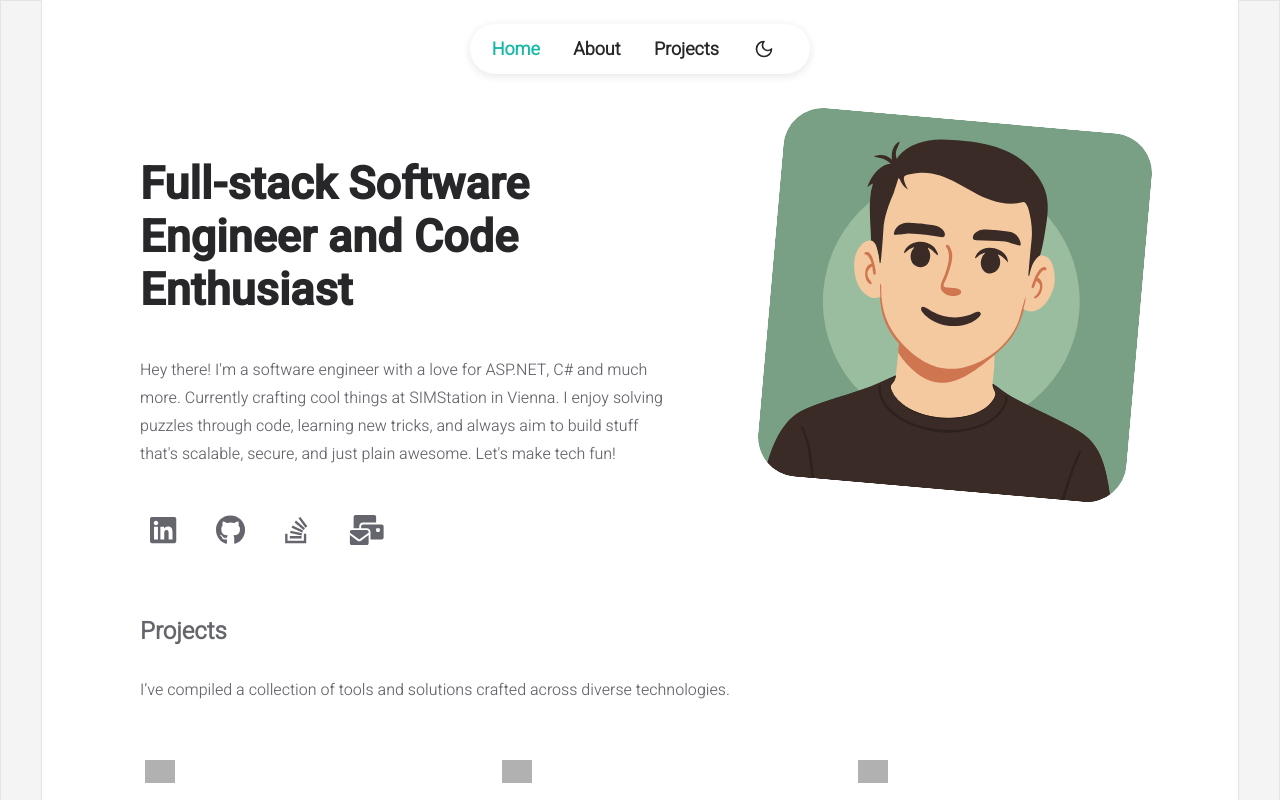
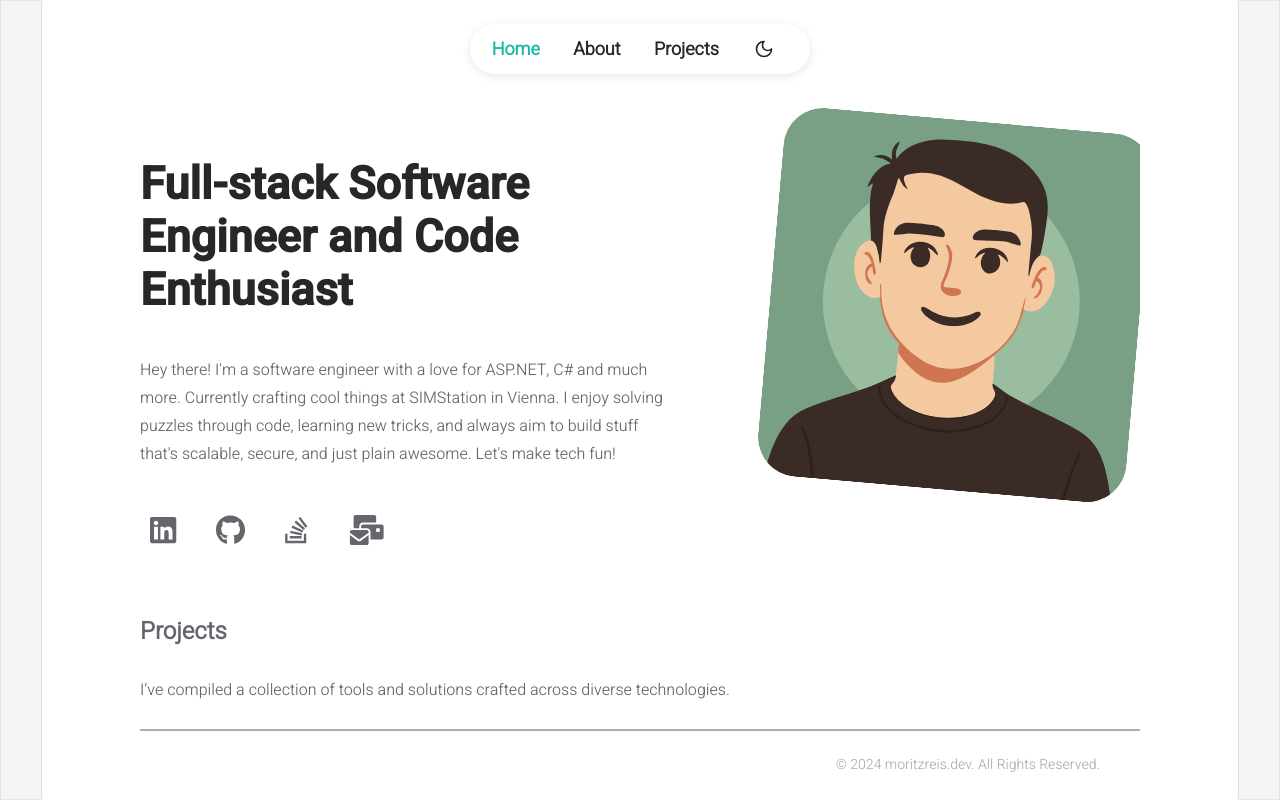
Before and after one commit to clFaster/portfolio, a React (Vite) app: page / in a window 1280 px wide. Shown: the top 800 px of the page. Built offline with nearby package versions, Linux system fonts and the light colour scheme; grey boxes are pictures that could not be loaded.

Commit message:
feat: implement page transition animations with framer-motion

```diff
--- a/src/App.tsx
+++ b/src/App.tsx
@@ -5,6 +5,7 @@ import Projects from "./pages/Projects.tsx";
 import NotFound from "./pages/NotFound.tsx";
 import { MainLayout } from "./MainLayout.tsx";
 import { ThemeProvider } from "./context/ThemeContext.tsx";
+import { AnimationProvider } from "./context/AnimationContext.tsx";
 
 const router = createBrowserRouter([
   {
@@ -34,7 +35,9 @@ const router = createBrowserRouter([
 export const App = () => {
   return (
     <ThemeProvider>
-      <RouterProvider router={router} />
+      <AnimationProvider>
+        <RouterProvider router={router} />
+      </AnimationProvider>
     </ThemeProvider>
   );
 };
--- a/src/MainLayout.tsx
+++ b/src/MainLayout.tsx
@@ -1,16 +1,24 @@
 import {ContentWrapper, PageContainer, PageContent, PageFooter} from "./components/styled/PageStyled.ts";
 import Navigations from "./components/common/Navigations.tsx";
-import {Outlet} from "react-router-dom";
+import {Outlet, useLocation} from "react-router-dom";
 import Footer from "./components/common/Footer.tsx";
+import { AnimatePresence } from "framer-motion";
+import { PageTransition } from "./components/common/PageTransition.tsx";
 
 export const MainLayout = () => {
+    const location = useLocation();
+
     return (
         <>
             <PageContent>
                 <Navigations/>
                 <ContentWrapper>
-                    <PageContainer>
-                        <Outlet/>
+                    <PageContainer style={{ position: "relative", overflow: "hidden" }}>
+                        <AnimatePresence mode="wait" initial={false}>
+                            <PageTransition key={location.pathname}>
+                                <Outlet/>
+                            </PageTransition>
+                        </AnimatePresence>
                     </PageContainer>
                     <PageFooter>
                         <Footer/>
--- a/src/components/common/Navigations.tsx
+++ b/src/components/common/Navigations.tsx
@@ -11,18 +11,39 @@ import { useState } from "react";
 import { faBars, faTimes } from "@fortawesome/free-solid-svg-icons";
 import { FontAwesomeIcon } from "@fortawesome/react-fontawesome";
 import ThemeToggle from "./ThemeToggle";
+import useAnimation from "../../context/useAnimation";
+
+// Navigation order to determine direction
+const navOrder = {
+  "home": 0,
+  "about": 1,
+  "projects": 2,
+};
 
 const Navigations = () => {
   const [isOpen, setIsOpen] = useState(false);
   const location = useLocation();
   const active = location.pathname.split("/")[1] || "home";
+  const { setDirection } = useAnimation();
 
-  const handleLinkClick = () => {
+  // Helper to determine which way to animate when navigating
+  const handleNavigate = (targetPage: string) => {
+    const currentIndex = navOrder[active as keyof typeof navOrder] || 0;
+    const targetIndex = navOrder[targetPage as keyof typeof navOrder] || 0;
+
+    if (targetIndex > currentIndex) {
+      setDirection("right");
+    } else if (targetIndex < currentIndex) {
+      setDirection("left");
+    } else {
+      setDirection(null);
+    }
+
+    // Close mobile menu
     setIsOpen(false);
   };
 
-  return (
-    <NavContainer>
+  return (    <NavContainer>
       <ToggleButton $isOpen={isOpen} onClick={() => setIsOpen(!isOpen)}>
         <FontAwesomeIcon icon={isOpen ? faTimes : faBars} size="2x" />
       </ToggleButton>
@@ -31,17 +52,17 @@ const Navigations = () => {
         <NavBackground>
           <NavList>
             <NavItem $isActive={active === "home"}>
-              <Link to="/" onClick={handleLinkClick}>
+              <Link to="/" onClick={() => handleNavigate("home")}>
                 Home
               </Link>
             </NavItem>
             <NavItem $isActive={active === "about"}>
-              <Link to="/about" onClick={handleLinkClick}>
+              <Link to="/about" onClick={() => handleNavigate("about")}>
                 About
               </Link>
             </NavItem>
             <NavItem $isActive={active === "projects"}>
-              <Link to="/projects" onClick={handleLinkClick}>
+              <Link to="/projects" onClick={() => handleNavigate("projects")}>
                 Projects
               </Link>
             </NavItem>
--- /dev/null
+++ b/src/components/common/PageTransition.tsx
@@ -0,0 +1,51 @@
+import { ReactNode } from "react";
+import { motion } from "framer-motion";
+import useAnimation from "../../context/useAnimation";
+
+interface PageTransitionProps {
+  children: ReactNode;
+}
+
+export const PageTransition = ({ children }: PageTransitionProps) => {
+  const { direction } = useAnimation();
+
+  const variants = {
+    initial: (direction: "left" | "right" | null) => {
+      return {
+        x: direction === "right" ? "100%" : direction === "left" ? "-100%" : 0,
+        opacity: 0,
+      };
+    },
+    animate: {
+      x: 0,
+      opacity: 1,
+      transition: {
+        x: { type: "spring", stiffness: 300, damping: 30 },
+        opacity: { duration: 0.2 },
+      },
+    },
+    exit: (direction: "left" | "right" | null) => {
+      return {
+        x: direction === "right" ? "-100%" : direction === "left" ? "100%" : 0,
+        opacity: 0,
+        transition: {
+          x: { type: "spring", stiffness: 300, damping: 30 },
+          opacity: { duration: 0.2 },
+        },
+      };
+    },
+  };
+
+  return (
+    <motion.div
+      variants={variants}
+      initial="initial"
+      animate="animate"
+      exit="exit"
+      custom={direction}
+      style={{ width: "100%", height: "100%", position: "absolute" }}
+    >
+      {children}
+    </motion.div>
+  );
+};
--- /dev/null
+++ b/src/context/AnimationContext.tsx
@@ -0,0 +1,20 @@
+import { createContext, useState, ReactNode } from "react";
+
+export type Direction = "left" | "right" | null;
+
+export interface AnimationContextType {
+  direction: Direction;
+  setDirection: (direction: Direction) => void;
+}
+
+export const AnimationContext = createContext<AnimationContextType | undefined>(undefined);
+
+export const AnimationProvider = ({ children }: { children: ReactNode }) => {
+  const [direction, setDirection] = useState<Direction>(null);
+
+  return (
+    <AnimationContext.Provider value={{ direction, setDirection }}>
+      {children}
+    </AnimationContext.Provider>
+  );
+};
--- /dev/null
+++ b/src/context/useAnimation.tsx
@@ -0,0 +1,12 @@
+import { useContext } from "react";
+import { AnimationContext } from "./AnimationContext";
+
+function useAnimation() {
+  const context = useContext(AnimationContext);
+  if (context === undefined) {
+    throw new Error("useAnimation must be used within an AnimationProvider");
+  }
+  return context;
+}
+
+export default useAnimation;
```
